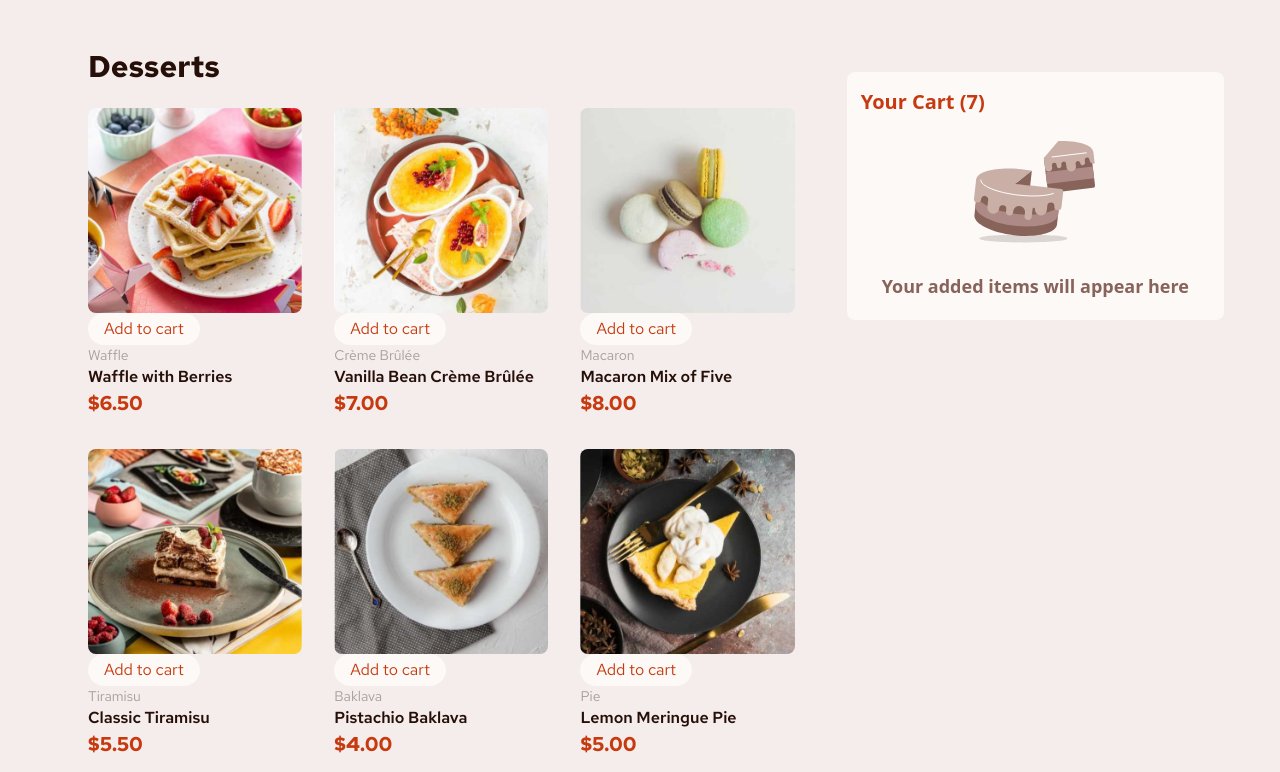
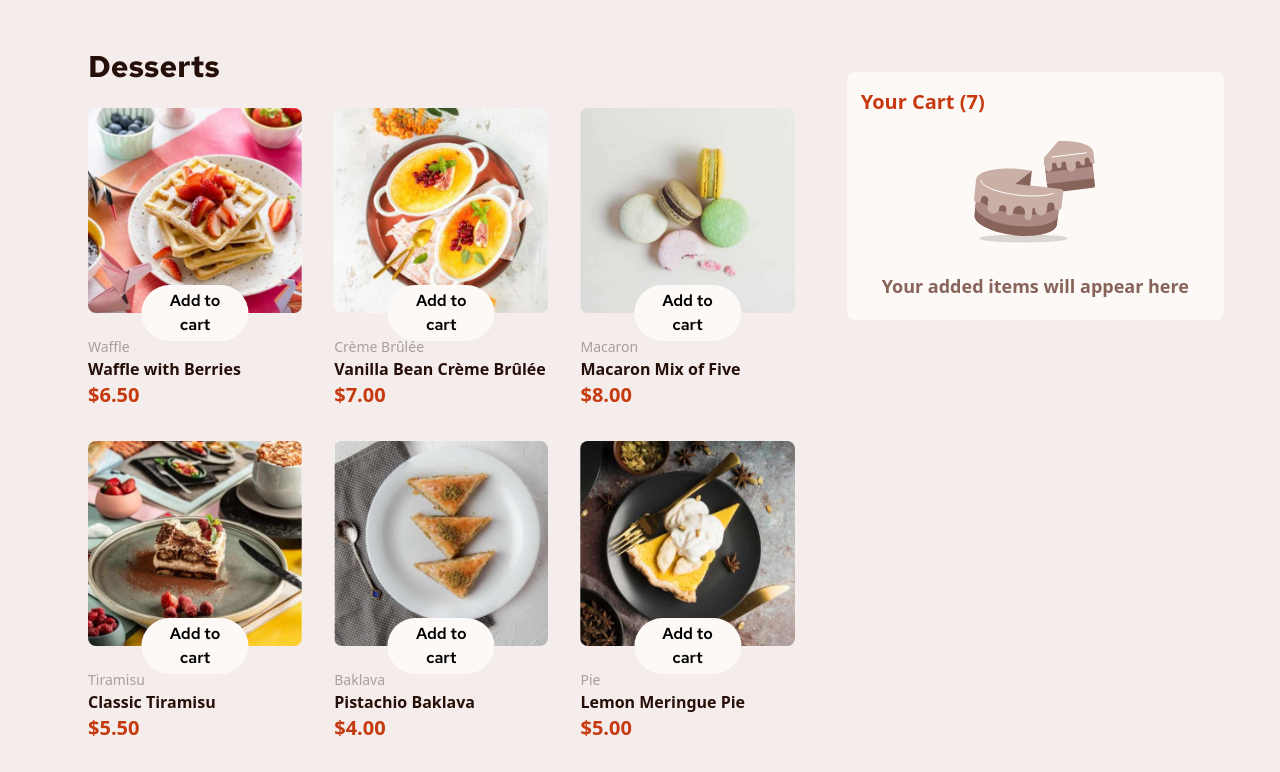
Before and after one commit to jawad-mwadama/product-list-with-cart, a React (Vite) app: page / in a window 1280 px wide. Shown: the top 772 px of the page. Built offline with nearby package versions, Linux system fonts and the light colour scheme.

Commit message:
fixed button over image

```diff
--- a/src/Features/Menu/MenuItem.tsx
+++ b/src/Features/Menu/MenuItem.tsx
@@ -23,31 +23,38 @@ function MenuItem({ dessertData }: MenuItemProps) {
   };
 
   return (
+    <div>
       <div className="relative font-redHat">
         <picture>
-        {/* desktop */}
           <source media="(min-width:1024px)" srcSet={desktop} />
-        {/* tablet */}
+
           <source media="(min-width: 768px)" srcSet={tablet} />
-        {/* mobile */}
+
           <source media="(min-width: 480px)" srcSet={mobile} />
-        {/* fallback */}
+
           <img
             src={thumbnail}
             alt={dessertData.name}
             className="w-full rounded-lg hover:border-2 hover:border-red"
           />
-        <Button onClick={addToCart} type="secondary">
+        </picture>
+
+        <Button
+          onClick={addToCart}
+          type="secondary"
+          className="absolute bottom-0 left-1/2 z-20 -translate-x-1/2 translate-y-1/2 font-semibold"
+        >
           Add to cart
         </Button>
-      </picture>
-
+      </div>
+      <div className="pt-6">
         <p className="text-sm text-stone-400">{dessertData.category}</p>
         <h2 className="font-semibold text-rose-900">{dessertData.name}</h2>
         <span className="text-xl font-bold text-red">
           ${dessertData.price.toFixed(2)}
         </span>
       </div>
+    </div>
   );
 }
 
--- a/src/Ui/Button.tsx
+++ b/src/Ui/Button.tsx
@@ -4,22 +4,31 @@ interface ButtonProps {
   onClick: (event: React.MouseEvent<HTMLButtonElement>) => void;
   type?: 'primary' | 'secondary';
   disabled?: boolean;
+  className?: string;
 
   //   children prop
   children: ReactNode;
 }
 
-function Button({ onClick, type, disabled = false, children }: ButtonProps) {
+function Button({
+  onClick,
+  type,
+  disabled = false,
+  children,
+  className = '',
+}: ButtonProps) {
   const base = 'inline-block rounded-full   ';
   const styles = {
     primary: base + 'text-white font-redHat-50 px-4 py-1 bg-red',
-    secondary: base + 'text-red font-redHat-50 px-4 py-1 bg-rose-50',
+    secondary: base + 'text-black font-redHat-50 px-4 py-1 bg-rose-50',
   };
+
+  const Variant = type ?? 'primary';
 
   return (
     <button
       onClick={onClick}
-      className={styles[type || 'primary']}
+      className={`${styles[Variant]} ${className}`}
       disabled={disabled}
     >
       {children}
```
Lines whose indentation alone changed are shown as unchanged.
